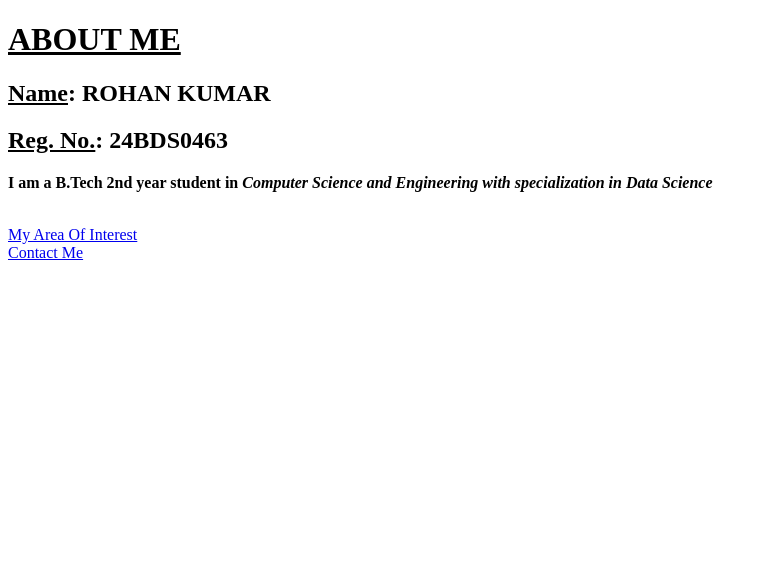
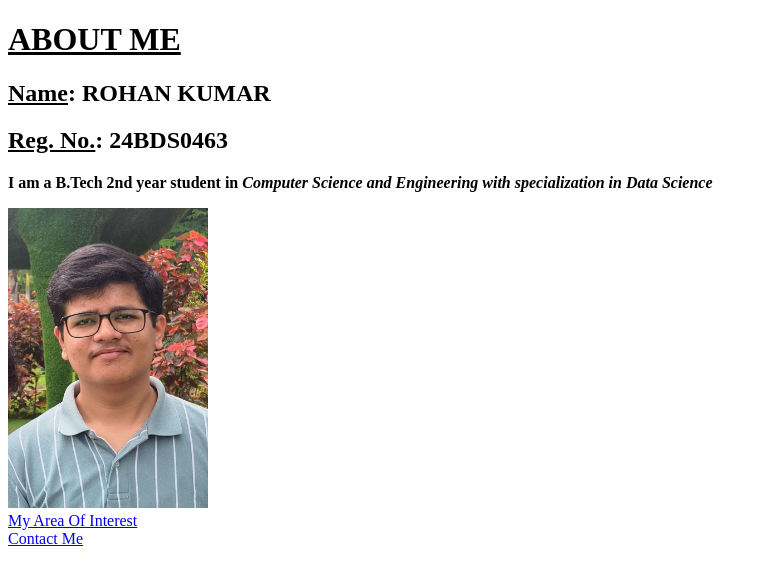
Before and after one commit to rohank3024-star/About-Me, a plain HTML site: page index.html in a window 1280 px wide. Shown: the whole page, without its empty margins (0-767 px from the left). Drawn offline with Linux system fonts and the light colour scheme.

Commit message:
Add files via upload

```diff
--- a/index.html
+++ b/index.html
@@ -10,7 +10,7 @@
     <h2><u>Name</u>: ROHAN KUMAR</h2>
     <h2><u>Reg. No.</u>: 24BDS0463</h2>
     <p><b>I am a B.Tech 2nd year student in <i>Computer Science and Engineering with specialization in Data Science</i></b></p>
-
+    <img src="rohan_kr.jpg" alt="My Photo" title="My Photo" width = "200" height="300">
 
     <br />
     <a href="skills.html">My Area Of Interest</a>
```
Also changed, not shown: rohan_kr.jpg (added).
